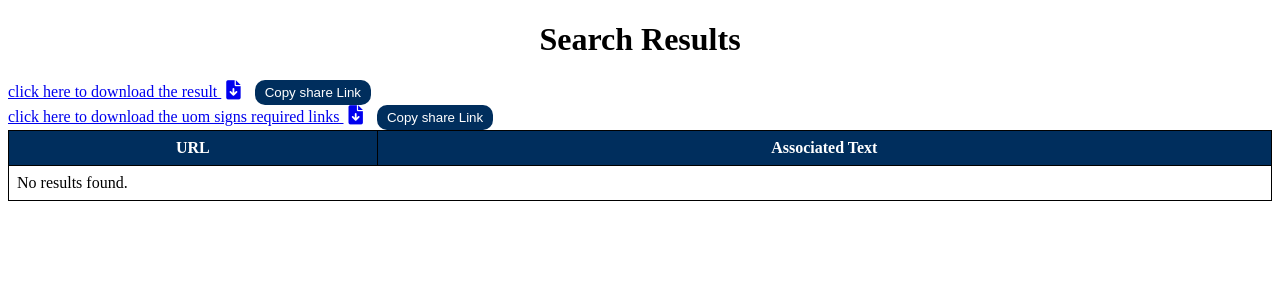
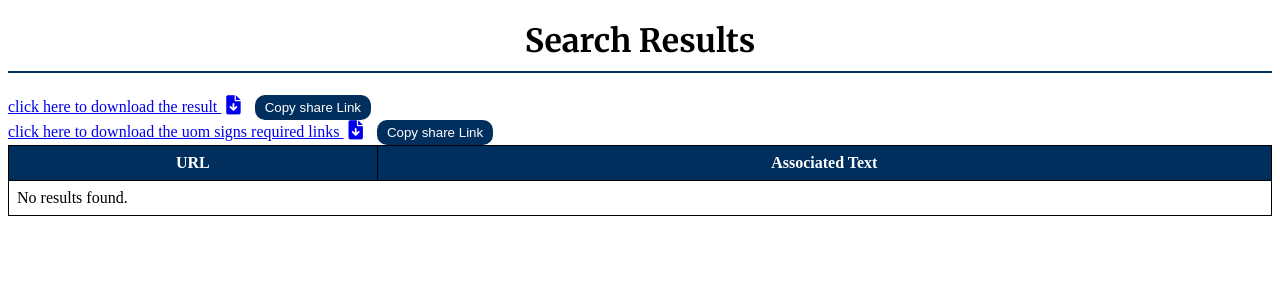
Before and after one commit to zhonghao-sheng/website_review_tool, a Django app: template templates/results.html in a window 1280 px wide. Shown: the top 300 px of the page. Run offline with Django 3.2, Linux system fonts and the light colour scheme; the template is opened without the code that fills it, so the values that code supplies are empty.

Commit message:
add bottom line for result page title

```diff
--- a/templates/results.html
+++ b/templates/results.html
@@ -3,6 +3,7 @@
 <head>
     <title>Results</title>
     <link rel="stylesheet" href="https://cdnjs.cloudflare.com/ajax/libs/font-awesome/6.0.0-beta3/css/all.min.css">
+    <link href="https://fonts.googleapis.com/css2?family=Merriweather:wght@700&display=swap" rel="stylesheet">
     <style>
         /* Style for the table */
         table {
@@ -25,6 +26,9 @@
         /* Center the text in the h1 element */
         h1 {
             text-align: center;
+            font-family: 'Merriweather', serif;
+            border-bottom: 2px solid #002e5d; /* Add a blue underline below the title */
+            padding-bottom: 10px; /* Increase the inside margin */
         }
 
         a i {
```
